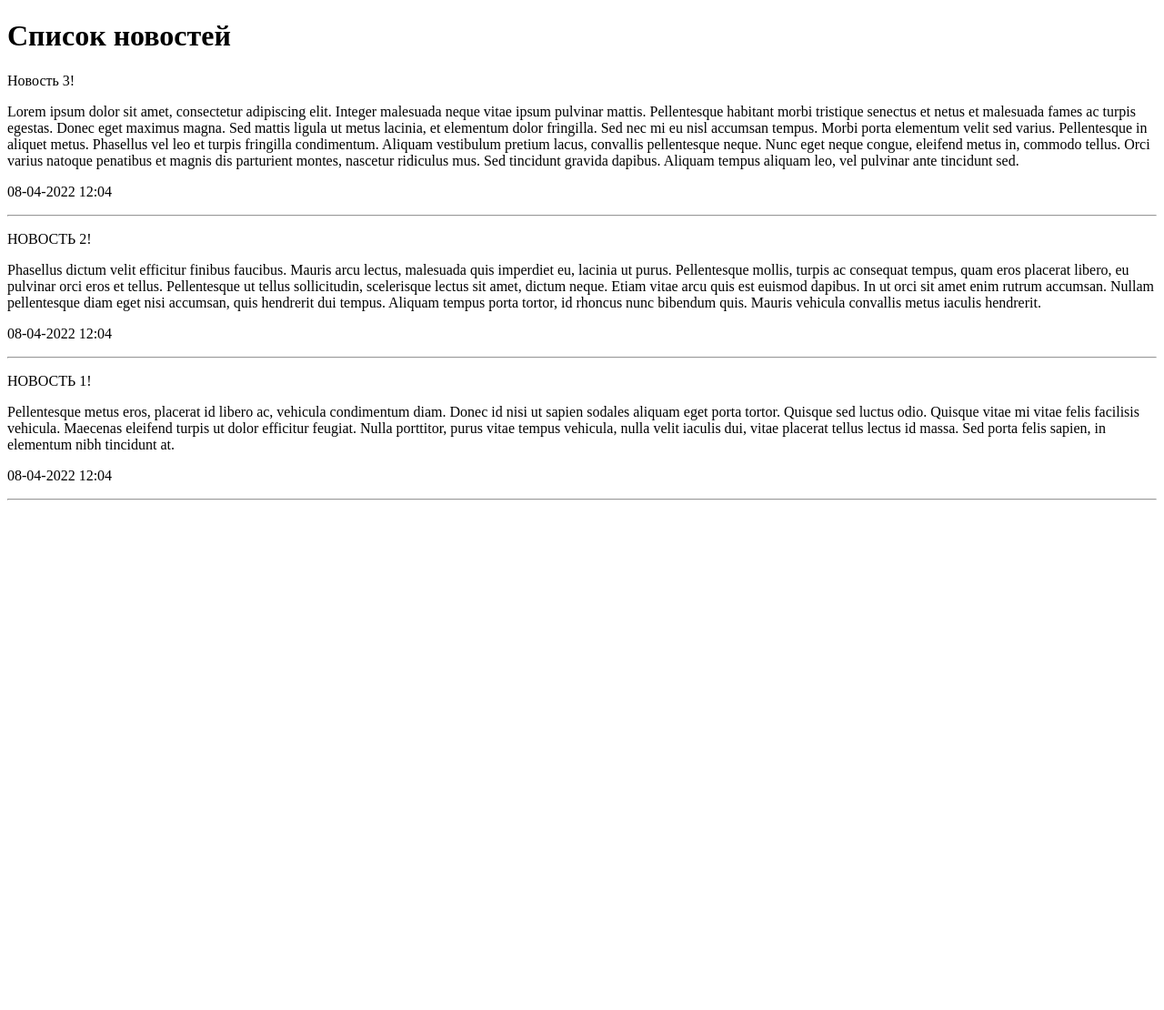
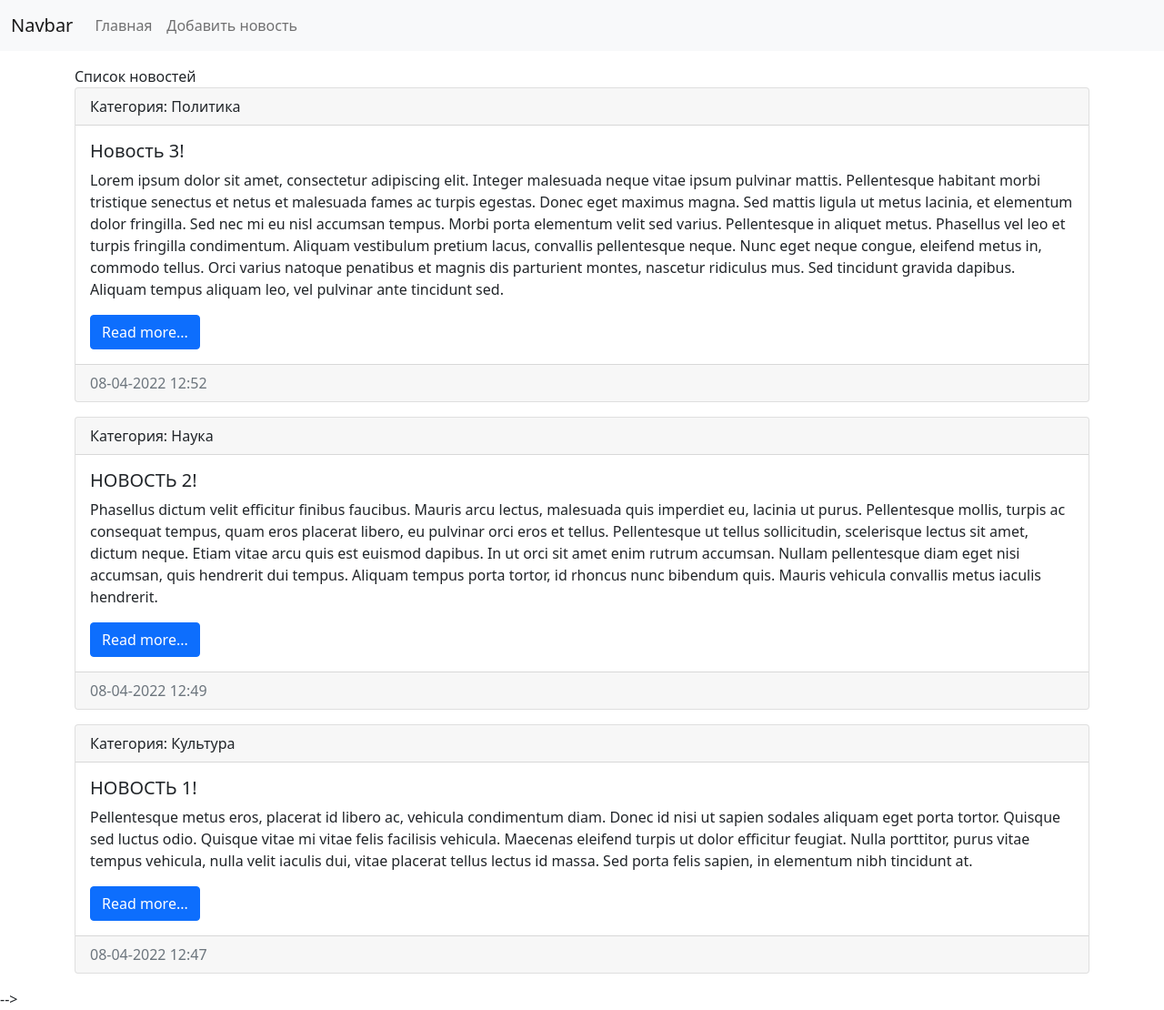
Before and after one commit to Semen-Tinchurin/test_site_django, a Django app: page / in a window 1280 px wide. Shown: the whole page at 91% size. Before the commit the page ends 550 px from the top, so only its background shows below. Run offline with Django 4.2, Linux system fonts and the light colour scheme; data comes from the database, SQL or seed files in the repository; both versions use the stored data as it was after the commit; some libraries are stand-ins or nearby versions.

Commit message:
third commit, navbar added to index.html

```diff
--- a/mysite/news/templates/news/index.html
+++ b/mysite/news/templates/news/index.html
@@ -1,20 +1,70 @@
-<!DOCTYPE html>
+<!doctype html>
 <html lang="en">
 <head>
-    <meta charset="UTF-8">
+
+    <meta charset="utf-8">
+    <meta name="viewport" content="width=device-width, initial-scale=1">
+
+
+    <link href="https://cdn.jsdelivr.net/npm/bootstrap@5.1.3/dist/css/bootstrap.min.css"
+          rel="stylesheet" integrity="sha384-1BmE4kWBq78iYhFldvKuhfTAU6auU8tT94WrHftjDbrCEXSU1oBoqyl2QvZ6jIW3"
+          crossorigin="anonymous">
+
     <title>{{title}}</title>
 </head>
 <body>
-<h1>{{title}}</h1>
 
-{% for item in news %}
-<div>
-    <p>{{ item.title }}</p>
-    <p>{{ item.content }}</p>
-    <p>{{ item.created_at|date:"d-m-Y H:m" }}</p>
+<nav class="navbar navbar-expand-lg navbar-light bg-light">
+    <div class="container-fluid">
+        <a class="navbar-brand" href="/">Navbar</a>
+        <button class="navbar-toggler" type="button" data-bs-toggle="collapse" data-bs-target="#navbarSupportedContent"
+                aria-controls="navbarSupportedContent" aria-expanded="false" aria-label="Toggle navigation">
+            <span class="navbar-toggler-icon"></span>
+        </button>
+        <div class="collapse navbar-collapse" id="navbarSupportedContent">
+            <ul class="navbar-nav me-auto mb-2 mb-lg-0">
+                <li class="nav-item"><a class="nav-link" href="/">Главная</a></li>
+                <li class="nav-item"><a class="nav-link" href="/">Добавить новость</a></li>
+            </ul>
+        </div>
+    </div>
+</nav>
+
+<div class="container mt-3">
+    <h>{{title}}</h>
+    <div class="row">
+        <div class="col-md-12">
+            {%for item in news%}
+            <div class="card mb-3">
+                <div class="card-header">
+                    Категория: {{item.category}}
+                </div>
+                <div class="card-body">
+                    <h5 class="card-title">{{item.title}}</h5>
+                    <p class="card-text">{{item.content}}</p>
+                    <a href="#" class="btn btn-primary">Read more...</a>
+                </div>
+                <div class="card-footer text-muted">
+                    {{item.created_at|date:"d-m-Y H:i"}}
+                </div>
+            </div>
+            {%endfor%}
+        </div>
+    </div>
+
 </div>
-<hr>
-{% endfor %}
 
+<script src="https://cdn.jsdelivr.net/npm/bootstrap@5.1.3/dist/js/bootstrap.bundle.min.js"
+        integrity="sha384-ka7Sk0Gln4gmtz2MlQnikT1wXgYsOg+OMhuP+IlRH9sENBO0LRn5q+8nbTov4+1p"
+        crossorigin="anonymous"></script>
+
+
+<script src="https://cdn.jsdelivr.net/npm/@popperjs/core@2.10.2/dist/umd/popper.min.js"
+        integrity="sha384-7+zCNj/IqJ95wo16oMtfsKbZ9ccEh31eOz1HGyDuCQ6wgnyJNSYdrPa03rtR1zdB"
+        crossorigin="anonymous"></script>
+<script src="https://cdn.jsdelivr.net/npm/bootstrap@5.1.3/dist/js/bootstrap.min.js"
+        integrity="sha384-QJHtvGhmr9XOIpI6YVutG+2QOK9T+ZnN4kzFN1RtK3zEFEIsxhlmWl5/YESvpZ13"
+        crossorigin="anonymous"></script>
+-->
 </body>
 </html>
```
Also changed, not shown: mysite/db.sqlite3.
